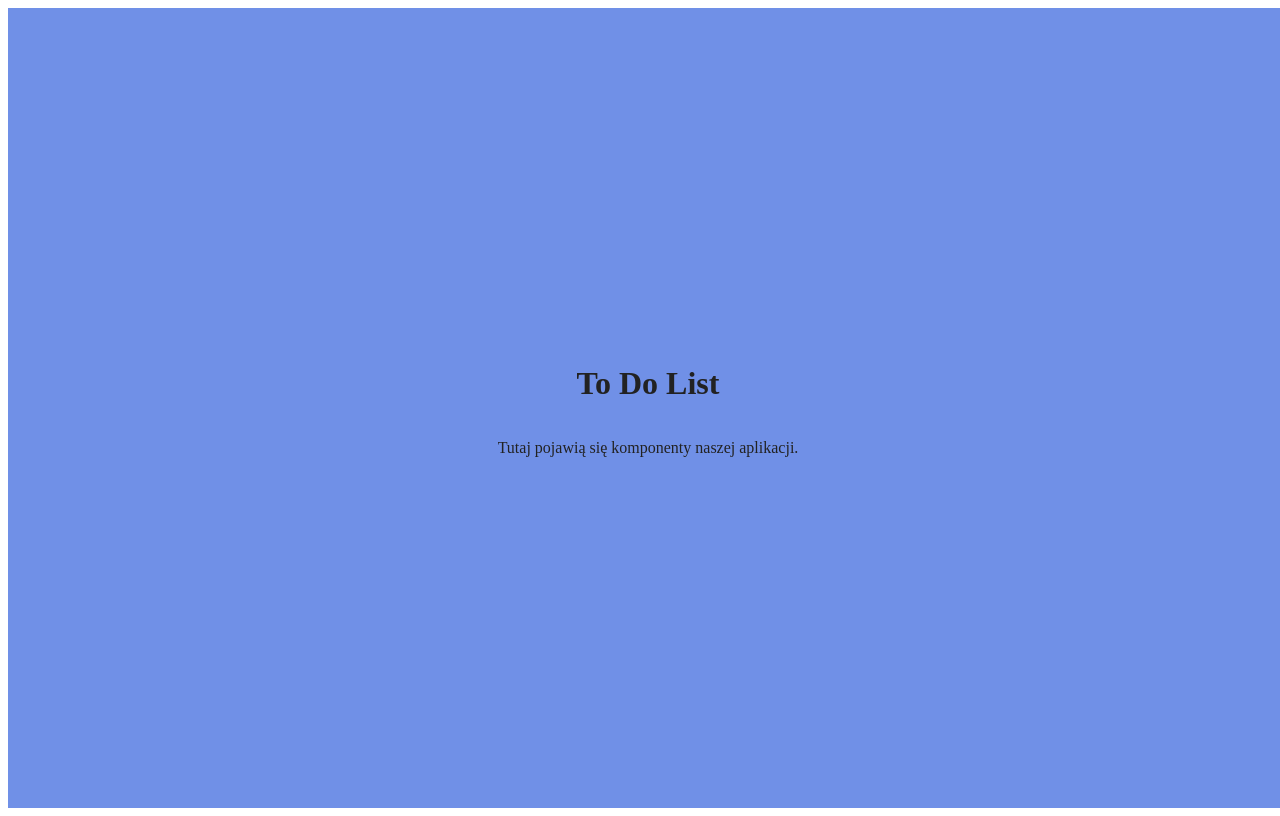
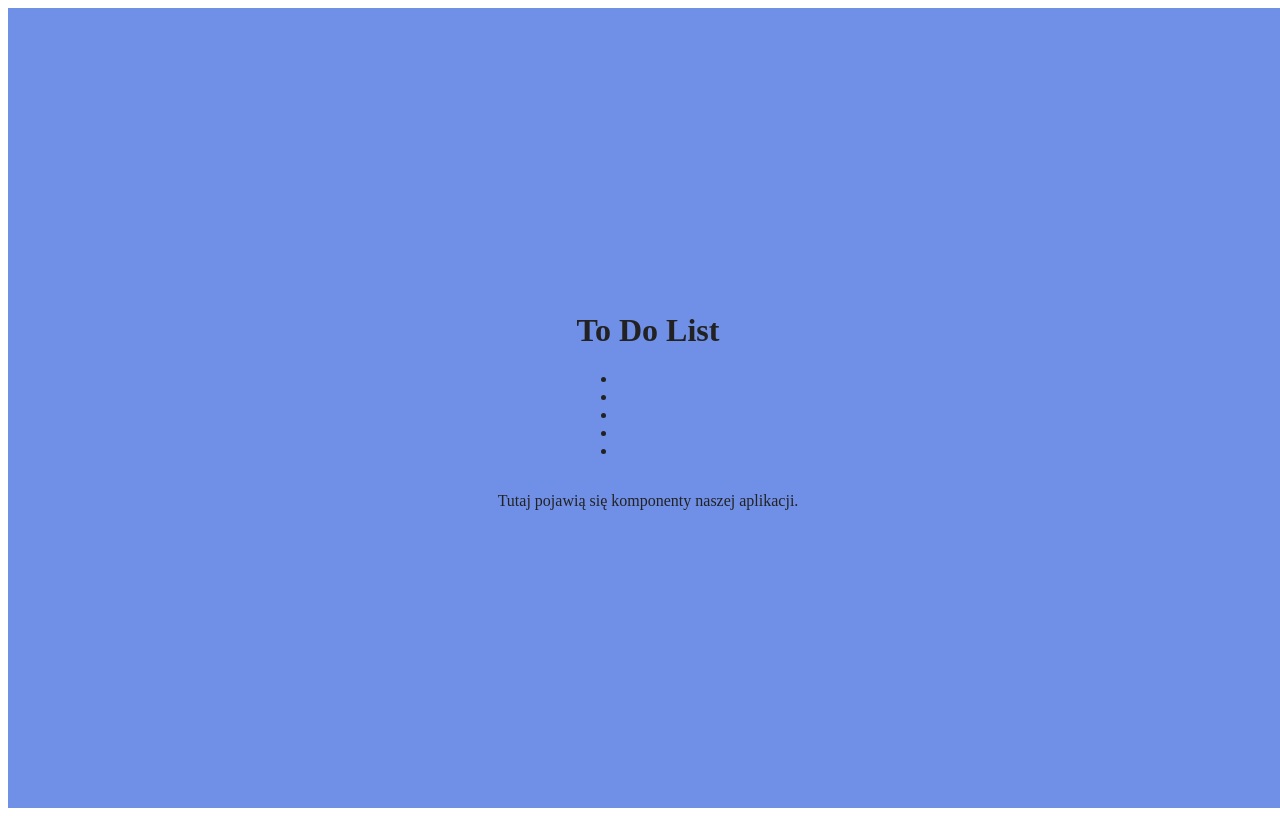
Before and after one commit to ypablo/20.4, a React app: page / in a window 1280 px wide. Built offline with nearby package versions, Linux system fonts and the light colour scheme.

Commit message:
Webpack + react

```diff
--- a/src/components/Title.js
+++ b/src/components/Title.js
@@ -7,6 +7,13 @@ class Title extends React.Component {
         return (
             <div>
                 <h1>To Do List</h1>
+                <ul>
+                    <li></li>
+                    <li></li>
+                    <li></li>
+                    <li></li>
+                    <li></li>
+                </ul>
             </div>
         );
     }
```
Also changed, not shown: 1 other file (tests, documents, lock files or other folders).
